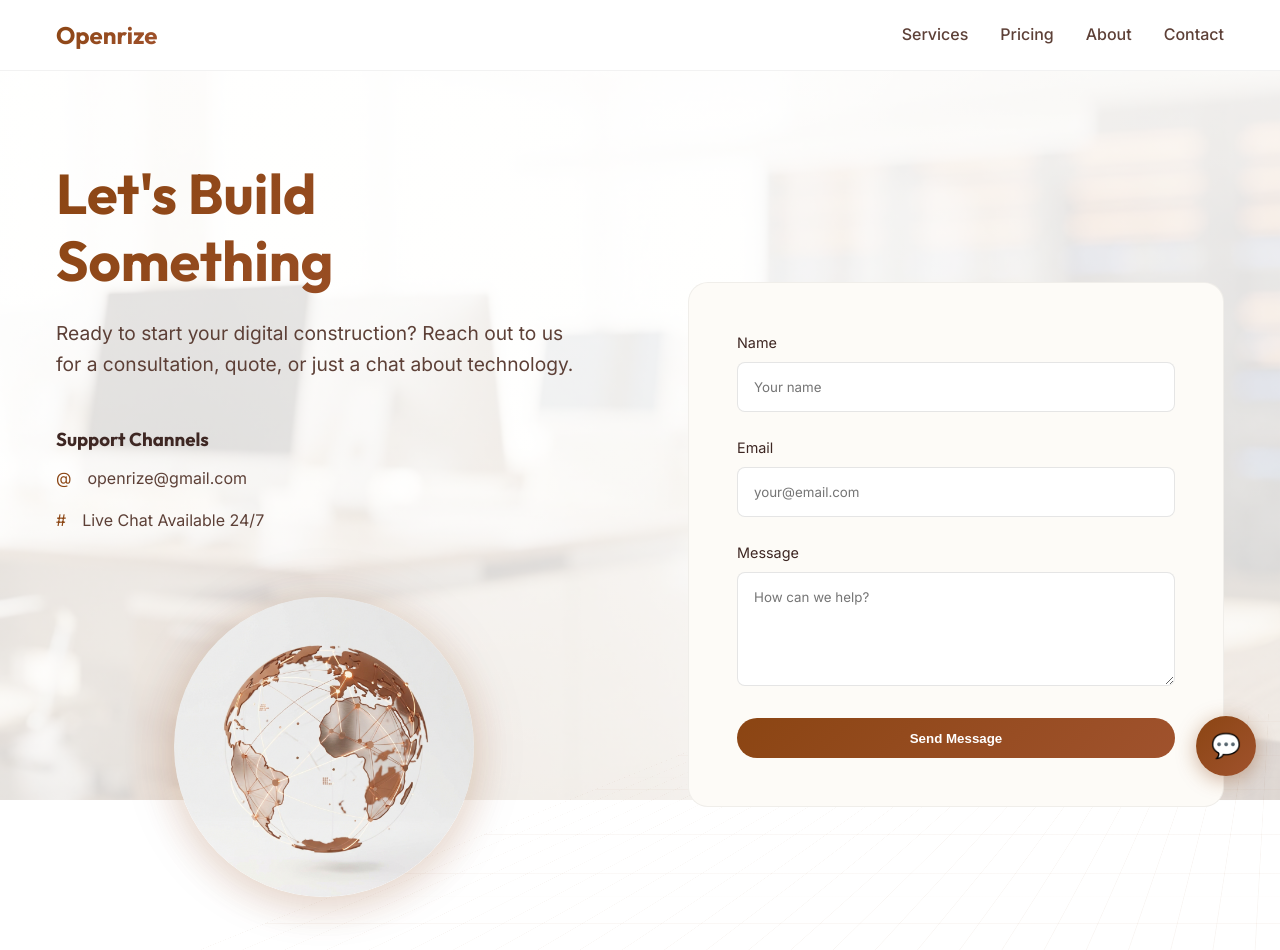
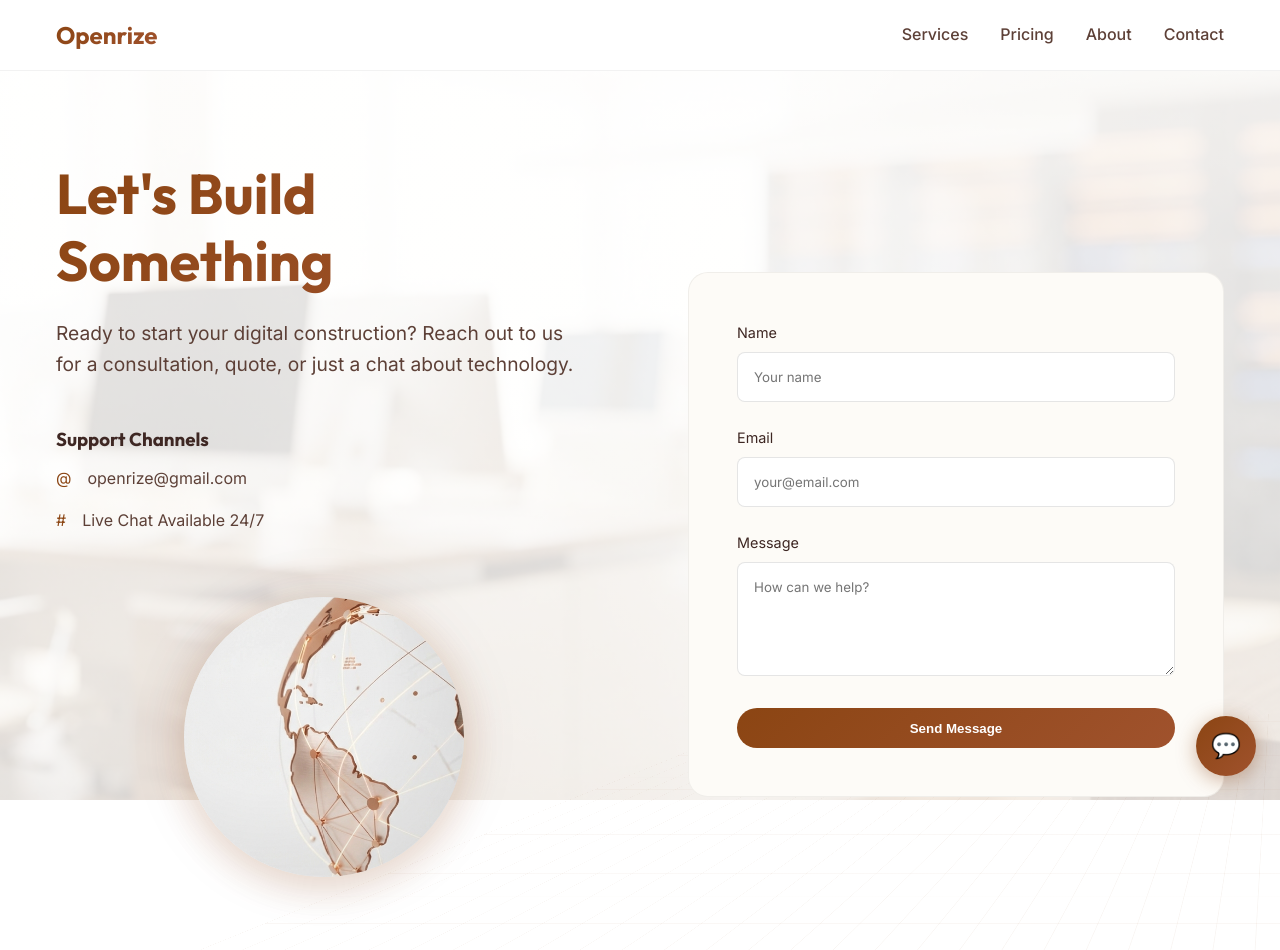
Before and after one commit to harshilp0210/openrize, a Next.js app: page /contact in a window 1280 px wide. Shown: the top 950 px of the page. Built offline with nearby package versions, Linux system fonts and the light colour scheme.

Commit message:
Fix globe to rotate on pole axis showing all views

```diff
--- a/app/contact/contact.module.css
+++ b/app/contact/contact.module.css
@@ -16,42 +16,60 @@
     margin-bottom: 3rem;
 }
 
-/* Rotating Earth Globe */
+/* Rotating Earth Globe - Pole Rotation Effect */
 .globeWrapper {
     display: flex;
     justify-content: center;
     align-items: center;
     padding: 2rem;
-    perspective: 1000px;
 }
 
 .globeInner {
-    width: 300px;
-    height: 300px;
+    width: 280px;
+    height: 280px;
     border-radius: 50%;
     overflow: hidden;
     box-shadow:
         0 10px 40px rgba(139, 69, 19, 0.2),
-        0 0 60px rgba(139, 69, 19, 0.1);
-    animation: globeSpin 20s linear infinite;
-    transform-style: preserve-3d;
+        0 0 60px rgba(139, 69, 19, 0.1),
+        inset -30px -30px 60px rgba(0, 0, 0, 0.15),
+        inset 20px 20px 40px rgba(255, 255, 255, 0.1);
+    position: relative;
+    background: linear-gradient(135deg, rgba(255, 255, 255, 0.3), transparent 50%);
 }
 
 .globeImage {
-    width: 100%;
+    width: 200%;
     height: 100%;
     object-fit: cover;
-    border-radius: 50%;
+    animation: globeScroll 25s linear infinite;
 }
 
-@keyframes globeSpin {
+/* Simulates pole rotation by scrolling the image horizontally */
+@keyframes globeScroll {
     from {
-        transform: rotateY(0deg);
+        transform: translateX(0);
     }
 
     to {
-        transform: rotateY(360deg);
+        transform: translateX(-50%);
     }
+}
+
+/* Overlay for 3D sphere effect */
+.globeInner::after {
+    content: '';
+    position: absolute;
+    top: 0;
+    left: 0;
+    right: 0;
+    bottom: 0;
+    border-radius: 50%;
+    background: radial-gradient(circle at 30% 30%,
+            rgba(255, 255, 255, 0.2) 0%,
+            transparent 40%,
+            rgba(0, 0, 0, 0.1) 100%);
+    pointer-events: none;
 }
 
 .form {
```
